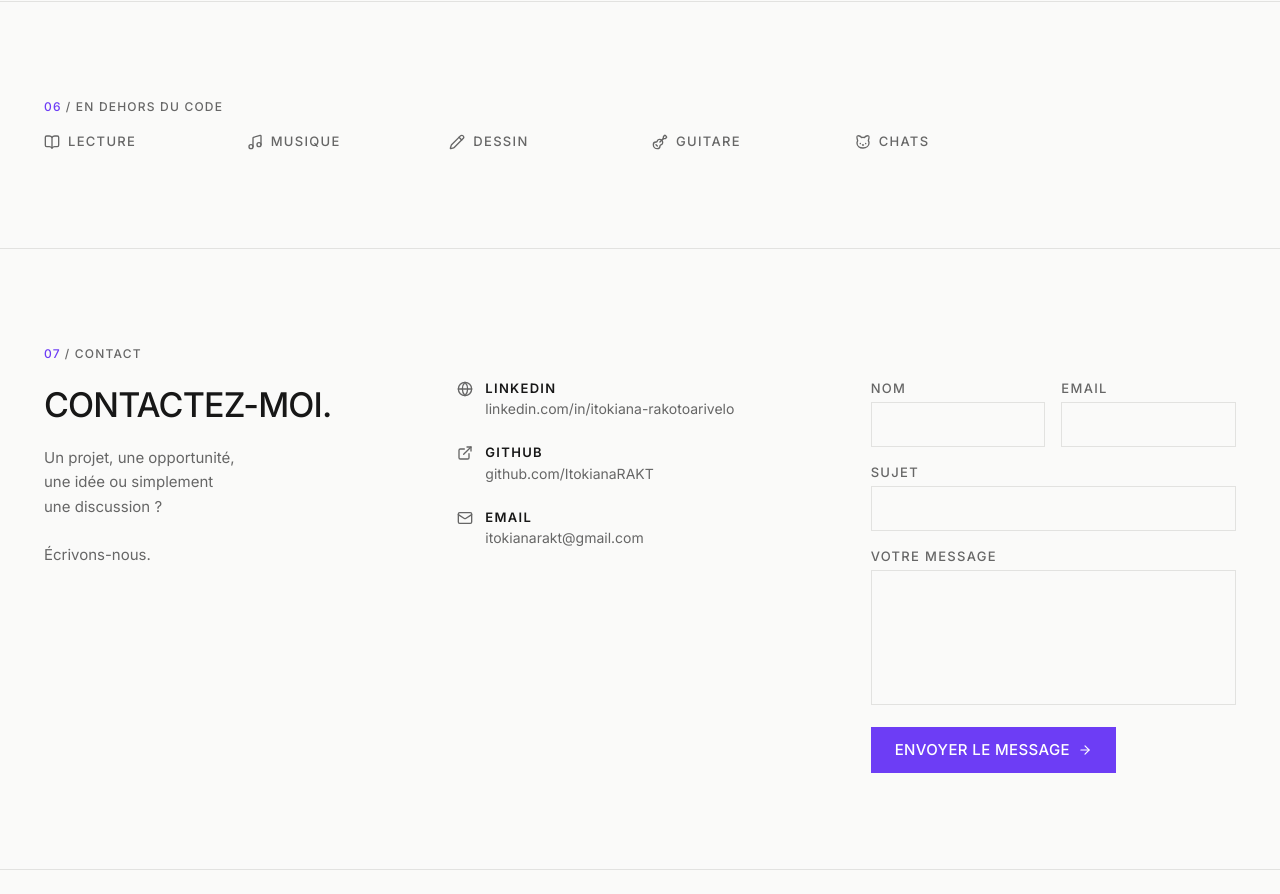
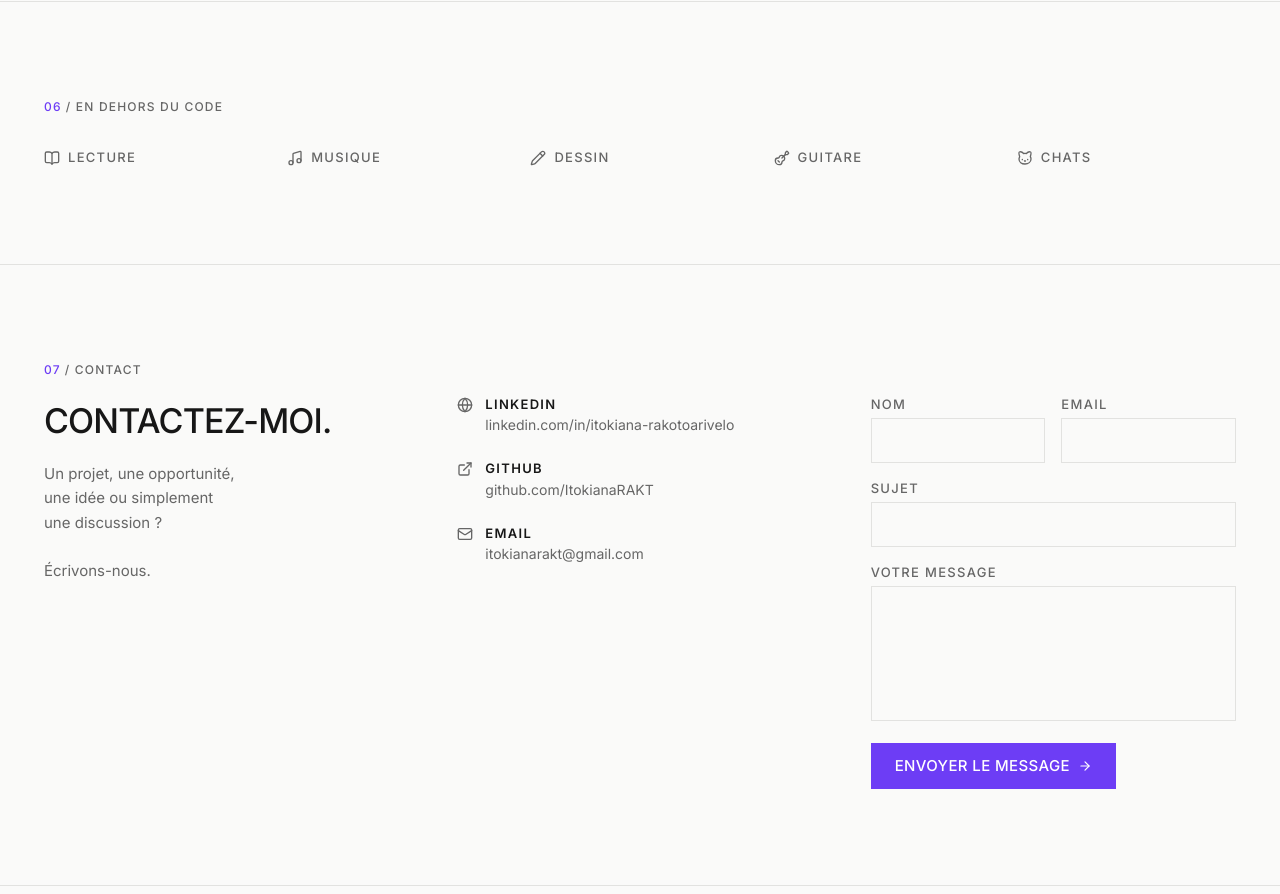
Before and after one commit to ItokianaRAKT/portfolio, a React (Vite) app: page / in a window 1280 px wide. Shown: the part 2820-3714 px from the top of the page. Built offline with nearby package versions, Linux system fonts and the light colour scheme.

Commit message:
fix: increase spacing in beyond code section

```diff
--- a/src/sections/BeyondCode.tsx
+++ b/src/sections/BeyondCode.tsx
@@ -9,7 +9,7 @@ export function BeyondCode() {
       <div className="mx-auto max-w-[1440px] px-6 py-16 md:px-11 md:py-24">
         <SectionLabel number="06" label="EN DEHORS DU CODE" />
 
-        <div className="grid grid-cols-2 gap-6 sm:grid-cols-3 lg:grid-cols-6">
+        <div className="mt-8 grid grid-cols-2 gap-6 sm:grid-cols-3 lg:grid-cols-5">
           {hobbies.map((hobby, index) => (
             <motion.div
               key={hobby.id}
```
